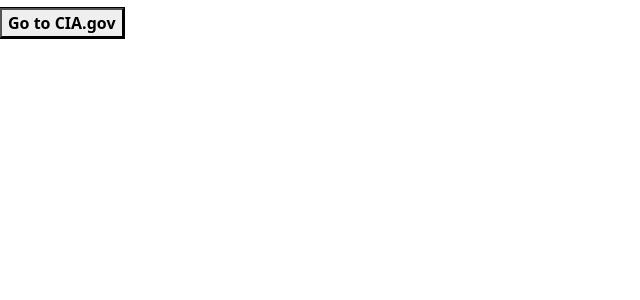
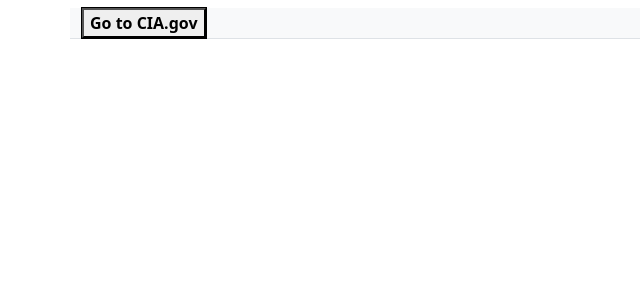
Before and after one commit to tkillian915/world-factbook, an Angular app: page / in a window 1280 px wide. Shown: the top 300 px of the page, without its empty margins (0-640 px from the left). Built offline with nearby package versions, Linux system fonts and the light colour scheme.

Commit message:
Header bar format

```diff
--- a/src/app/header/header.component.html
+++ b/src/app/header/header.component.html
@@ -1,4 +1,6 @@
 
 <nav class = "navbar">
-    <button class = "fm" type = "button">Go to CIA.gov</button>
+    <div class = "container border-bottom bg-light">
+        <button class = "fm" type = "button">Go to CIA.gov</button>
+    </div>
 </nav>
```
